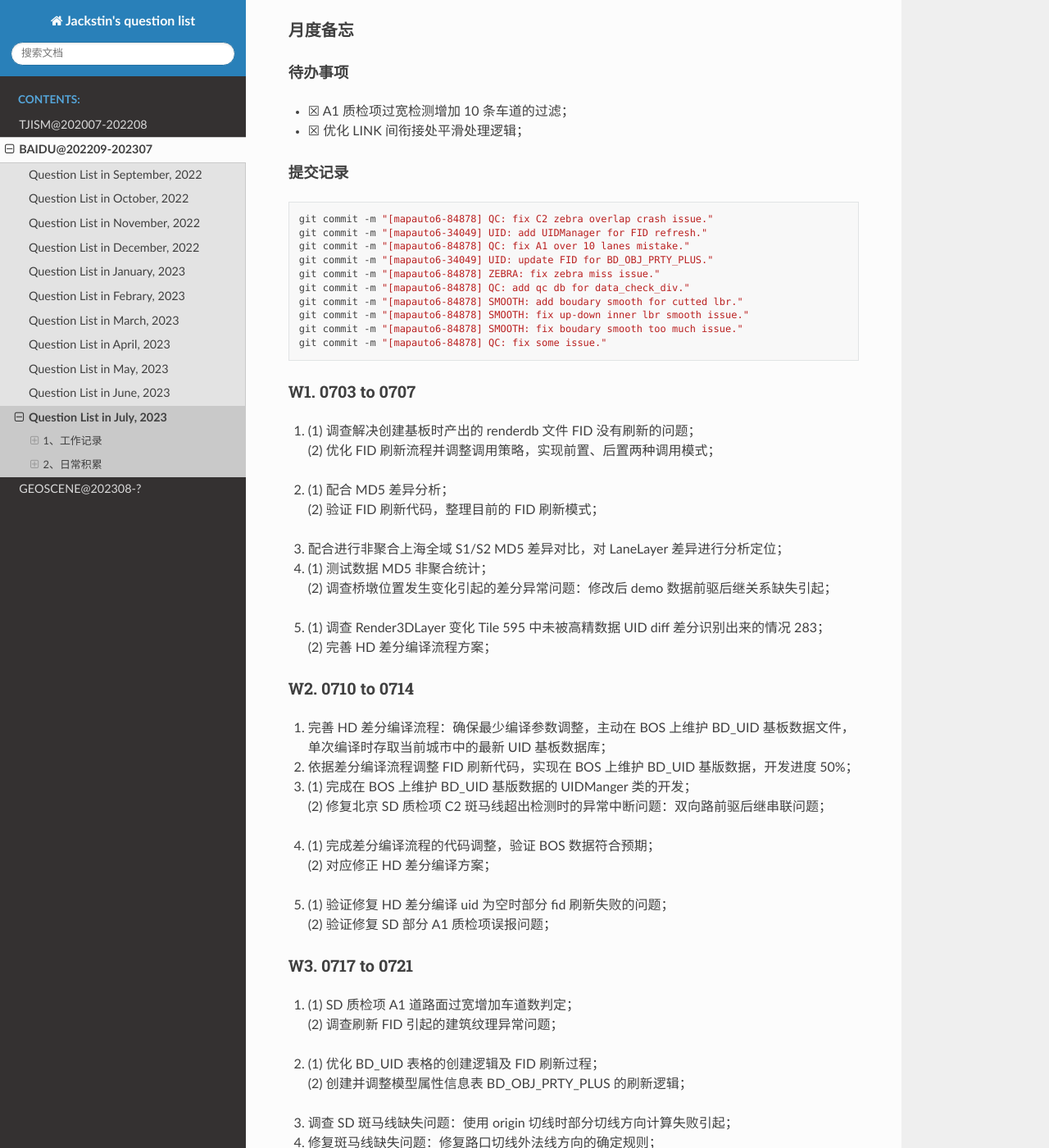
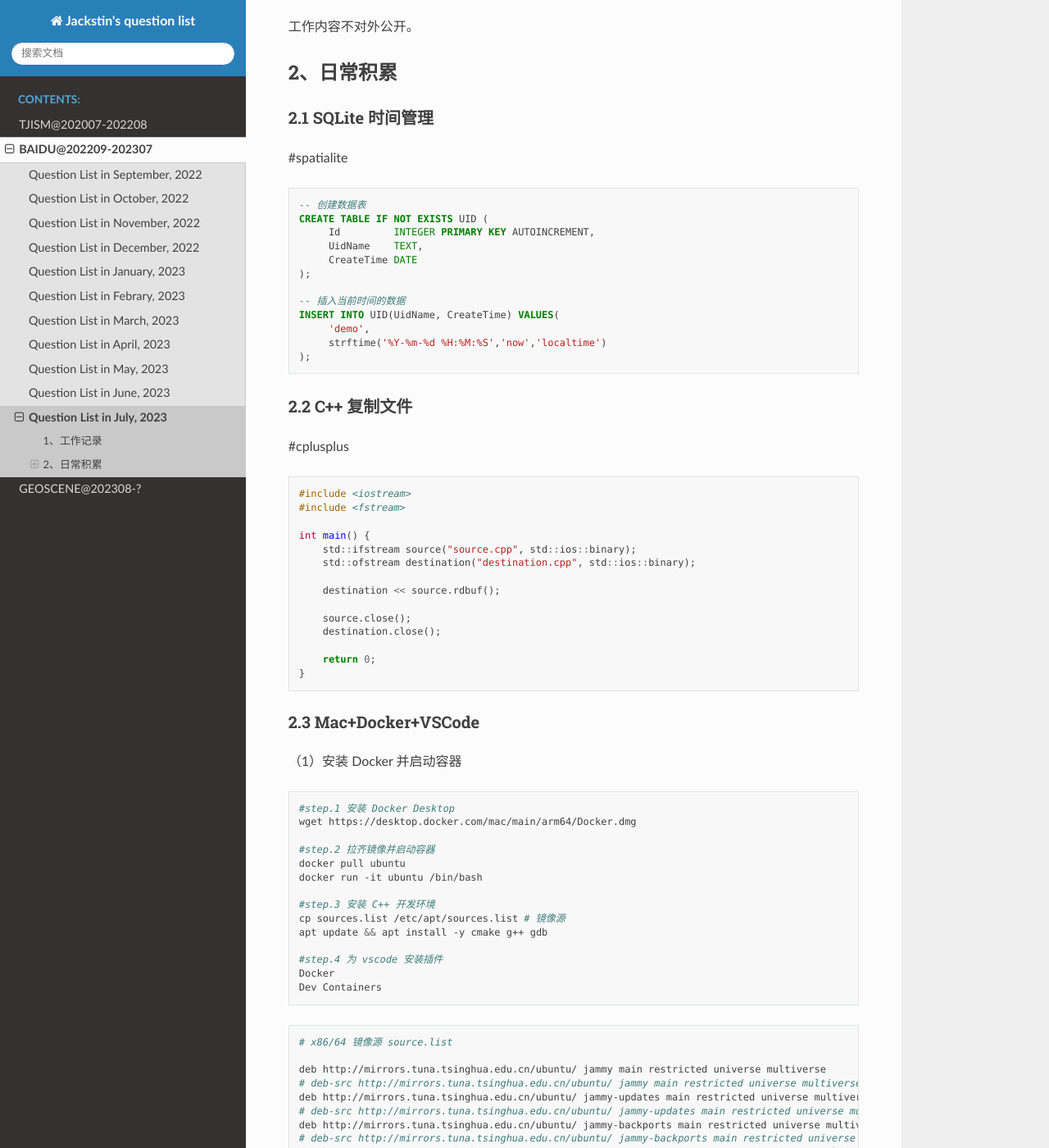
Before and after one commit to Toyimo/Jackstin-Questions, a Sphinx documentation site: the page built from source/Q202307.rst, in a window 1280 px wide and 1400 px high, scrolled down 203 px. Shown: the whole window at 82% size. Built offline with Sphinx 7.4.7 and the Read the Docs theme 2.0.0, drawn with Linux system fonts in a browser that asks for light colours; some of the changed text lies outside the part shown.

Commit message:
Update Q202307.rst

```diff
--- a/source/Q202307.rst
+++ b/source/Q202307.rst
@@ -6,102 +6,7 @@ Question List in July, 2023
 1、工作记录
 -----------
 
-月度备忘
-~~~~~~~~
-
-待办事项
-^^^^^^^^
-
--  ☒ A1 质检项过宽检测增加 10 条车道的过滤；
-
--  ☒ 优化 LINK 间衔接处平滑处理逻辑；
-
-提交记录
-^^^^^^^^
-
-.. code:: bash
-
-   git commit -m "[mapauto6-84878] QC: fix C2 zebra overlap crash issue."
-   git commit -m "[mapauto6-34049] UID: add UIDManager for FID refresh."
-   git commit -m "[mapauto6-84878] QC: fix A1 over 10 lanes mistake."
-   git commit -m "[mapauto6-34049] UID: update FID for BD_OBJ_PRTY_PLUS."
-   git commit -m "[mapauto6-84878] ZEBRA: fix zebra miss issue."
-   git commit -m "[mapauto6-84878] QC: add qc db for data_check_div."
-   git commit -m "[mapauto6-84878] SMOOTH: add boudary smooth for cutted lbr."
-   git commit -m "[mapauto6-84878] SMOOTH: fix up-down inner lbr smooth issue."
-   git commit -m "[mapauto6-84878] SMOOTH: fix boudary smooth too much issue."
-   git commit -m "[mapauto6-84878] QC: fix some issue."
-
-.. _w1-0703-to-0707:
-
-W1. 0703 to 0707
-~~~~~~~~~~~~~~~~
-
-1. | (1) 调查解决创建基板时产出的 renderdb 文件 FID 没有刷新的问题；
-   | (2) 优化 FID 刷新流程并调整调用策略，实现前置、后置两种调用模式；
-
-2. | (1) 配合 MD5 差异分析；
-   | (2) 验证 FID 刷新代码，整理目前的 FID 刷新模式；
-
-3. 配合进行非聚合上海全域 S1/S2 MD5 差异对比，对 LaneLayer
-   差异进行分析定位；
-
-4. | (1) 测试数据 MD5 非聚合统计；
-   | (2) 调查桥墩位置发生变化引起的差分异常问题：修改后 demo
-     数据前驱后继关系缺失引起；
-
-5. | (1) 调查 Render3DLayer 变化 Tile 595 中未被高精数据 UID diff
-     差分识别出来的情况 283；
-   | (2) 完善 HD 差分编译流程方案；
-
-.. _w2-0710-to-0714:
-
-W2. 0710 to 0714
-~~~~~~~~~~~~~~~~
-
-1. 完善 HD 差分编译流程：确保最少编译参数调整，主动在 BOS 上维护 BD_UID
-   基板数据文件，单次编译时存取当前城市中的最新 UID 基板数据库；
-
-2. 依据差分编译流程调整 FID 刷新代码，实现在 BOS 上维护 BD_UID
-   基版数据，开发进度 50%；
-
-3. | (1) 完成在 BOS 上维护 BD_UID 基版数据的 UIDManger 类的开发；
-   | (2) 修复北京 SD 质检项 C2
-     斑马线超出检测时的异常中断问题：双向路前驱后继串联问题；
-
-4. | (1) 完成差分编译流程的代码调整，验证 BOS 数据符合预期；
-   | (2) 对应修正 HD 差分编译方案；
-
-5. | (1) 验证修复 HD 差分编译 uid 为空时部分 fid 刷新失败的问题；
-   | (2) 验证修复 SD 部分 A1 质检项误报问题；
-
-.. _w3-0717-to-0721:
-
-W3. 0717 to 0721
-~~~~~~~~~~~~~~~~
-
-1. | (1) SD 质检项 A1 道路面过宽增加车道数判定；
-   | (2) 调查刷新 FID 引起的建筑纹理异常问题；
-
-2. | (1) 优化 BD_UID 表格的创建逻辑及 FID 刷新过程；
-   | (2) 创建并调整模型属性信息表 BD_OBJ_PRTY_PLUS 的刷新逻辑；
-
-3. 调查 SD 斑马线缺失问题：使用 origin 切线时部分切线方向计算失败引起；
-
-4. 修复斑马线缺失问题：修复路口切线外法线方向的确定规则；
-
-.. _wn-note:
-
-Wn. Note
-~~~~~~~~
-
-1. 【7.26】补充质检项 QualityCheckDB 单例类创建 data_check_div
-   表并加入机检数据库；
-
-2. 【7.27】添加 proc_boundary_smooth 函数对车道数变化时的 lbr
-   边线做平滑；
-
-3. 【7.31】修正边线串线平滑时部分道路平滑过度的问题，道格拉斯抽稀两次引起；
+工作内容不对外公开。
 
 .. _2日常积累:
 
```
